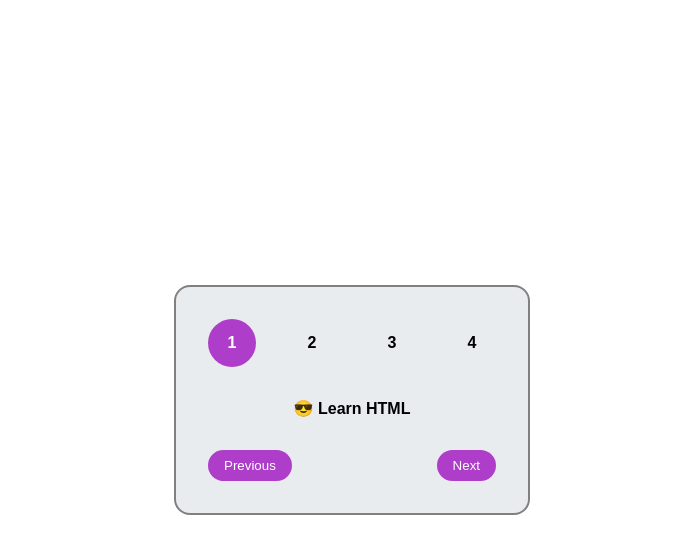
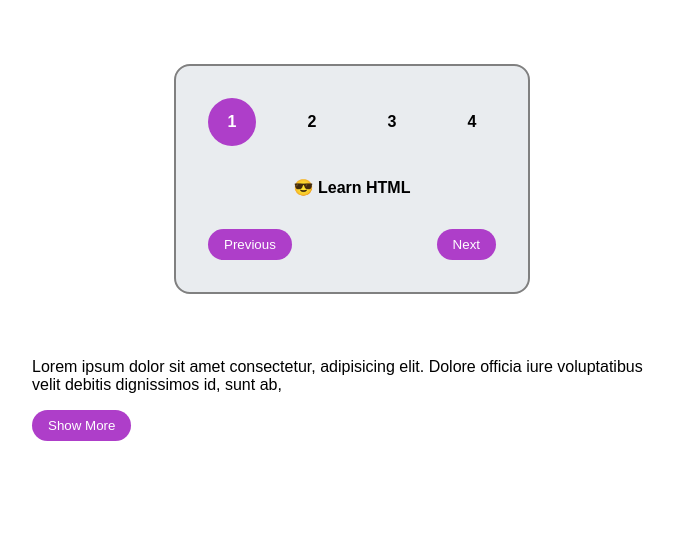
Before and after one commit to MansiCharmkar/mini-react-project, a React (Vite) app: page / in a window 1280 px wide. Shown: the top 554 px of the page, without its empty margins (288-962 px from the left). Built offline with nearby package versions, Linux system fonts and the light colour scheme.

Commit message:
Project Initiated

```diff
--- a/src/App.jsx
+++ b/src/App.jsx
@@ -1,18 +1,22 @@
 import Card from "./components/card";
-import "./components/index.css";
+import "./index.css";
+import TextExpander from "./components/TextExpander";
 
 const appStyle = {
     display: "flex",
     alignItems: "center",
     justifyContent: "center",
     // marginTop: "10rem",
-    height: "100vh",
+    padding: "4rem 0",
+    flexDirection: "column",
+    gap: "4rem",
 };
 
 function App() {
     return (
         <div style={appStyle}>
             <Card />
+            <TextExpander />
         </div>
     );
 }
--- /dev/null
+++ b/src/components/TextExpander.jsx
@@ -0,0 +1,58 @@
+import React, { useState } from "react";
+
+const textStyle = {
+    maxWidth: "40rem",
+};
+const btnContainer = {
+    paddingTop: "1rem",
+    display: "flex",
+    justifyContent: "space-between",
+};
+const btnStyle = {
+    padding: "0.5rem 1rem",
+    border: "none",
+    backgroundColor: "#ae3ec9",
+    borderRadius: "1rem",
+    color: "white",
+    cursor: "pointer",
+};
+const rawText = ` Lorem ipsum dolor sit amet consectetur, adipisicing elit. Dolore
+                officia iure voluptatibus velit debitis dignissimos id, sunt ab,
+                dolorum quia suscipit consequatur labore facilis minima
+                blanditiis aspernatur beatae minus molestias. Ex deserunt nemo
+                exercitationem magni quibusdam et consectetur odit sunt
+                obcaecati assumenda sapiente corporis beatae eaque provident ad
+                accusamus, quisquam itaque sed unde minus magnam molestiae
+                voluptatibus nihil saepe. Doloribus? Vero repudiandae non
+                consequuntur, molestias, maiores amet accusantium nulla sint,
+                dolores iusto obcaecati natus beatae molestiae nihil saepe enim
+                possimus vel dignissimos expedita labore quasi? Ratione,
+                pariatur nihil? Similique, dicta. Sint, deserunt eius
+                praesentium illum in vero unde explicabo, nemo fuga accusantium
+                itaque atque ab, animi assumenda cum expedita recusandae
+                excepturi. Doloremque quae quam dolorum est ullam voluptate,
+                quia tempora! Eius ducimus autem ratione velit, culpa illum
+                laborum eligendi inventore iure vitae atque, suscipit magni
+                quaerat voluptates in veniam! Officiis qui error sapiente
+                voluptates ex earum cum architecto accusamus perferendis!
+                Laudantium sit consectetur totam deserunt. `;
+
+const TextExpander = () => {
+    const [show, setShow] = useState(false);
+    const text = show ? rawText : rawText.slice(0, 150);
+    function handleClick() {
+        setShow((show) => !show);
+    }
+    return (
+        <div>
+            <p style={textStyle}>{text}</p>
+            <div style={btnContainer}>
+                <button onClick={handleClick} style={btnStyle}>
+                    {show ? `Show Less` : `Show More`}
+                </button>
+            </div>
+        </div>
+    );
+};
+
+export default TextExpander;
```
Also changed, not shown: src/components/Button.jsx (deleted), src/index.css (renamed from src/components/index.css).
